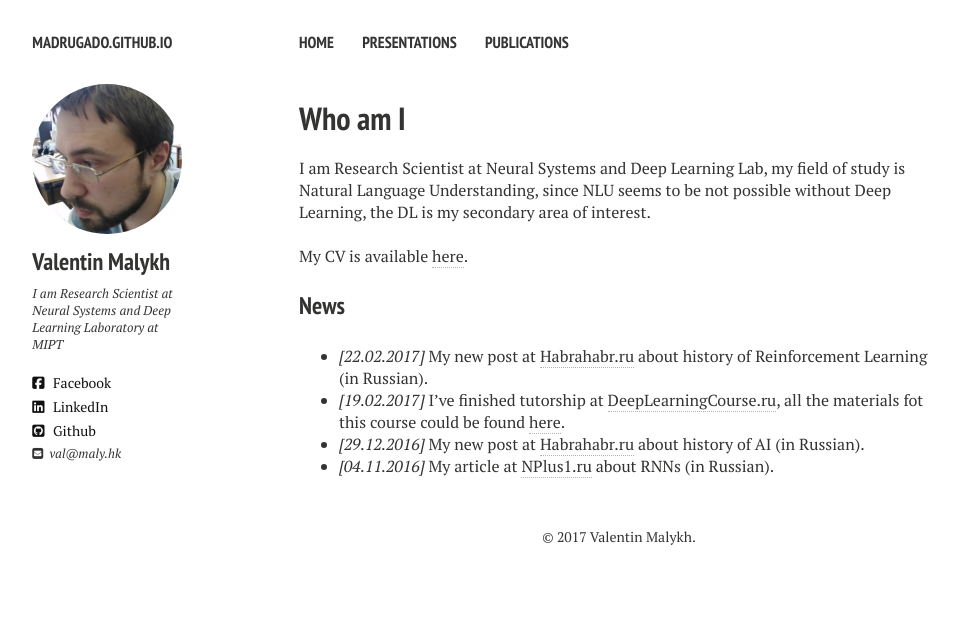
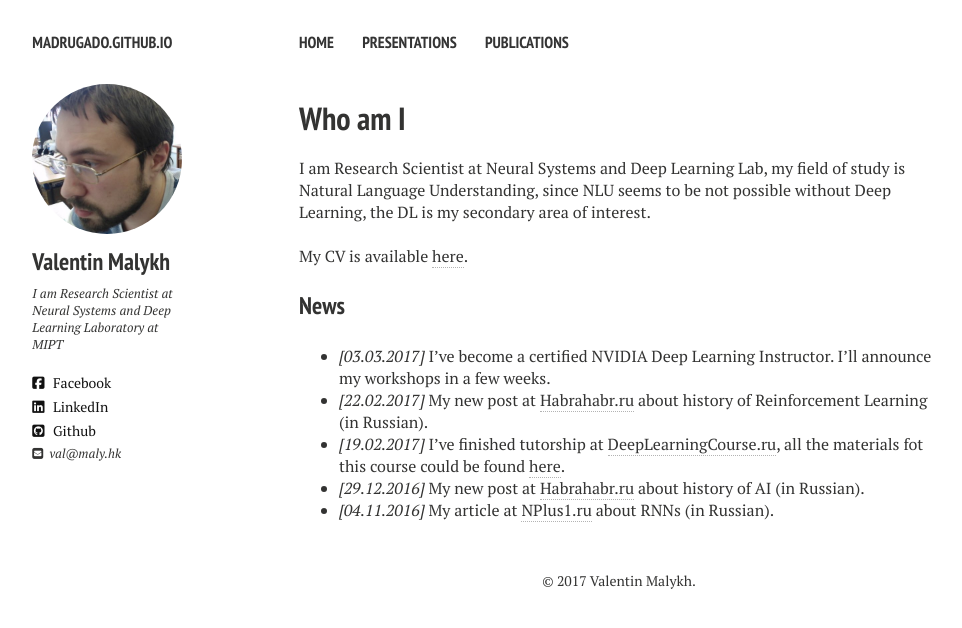
Before and after one commit to madrugado/madrugado.github.io, a Jekyll site: the page built from index.md, in a window 1280 px wide. Shown: the top 628 px of the page, without its empty margins (21-983 px from the left). Built offline with Jekyll 4.4.1, drawn with Linux system fonts in a browser that asks for light colours; nearby versions of some CDN libraries.

Commit message:
UPD: added about DLI

```diff
--- a/index.md
+++ b/index.md
@@ -9,6 +9,7 @@ I am Research Scientist at Neural Systems and Deep Learning Lab, my field of stu
 My CV is available [here](resume/one-page-cv.pdf).
 
 ### News
+- *[03.03.2017]* I've become a certified NVIDIA Deep Learning Instructor. I'll announce my workshops in a few weeks.
 - *[22.02.2017]* My new post at [Habrahabr.ru](https://habrahabr.ru/post/322404/) about history of Reinforcement Learning (in Russian).
 - *[19.02.2017]* I've finished tutorship at [DeepLearningCourse.ru](http://DeepLearningCourse.ru), all the materials fot this course could be found [here](https://github.com/DeepLearningCourse/DeepLearningCourse).
 - *[29.12.2016]* My new post at [Habrahabr.ru](https://habrahabr.ru/company/mipt/blog/318758/) about history of AI (in Russian).
```
